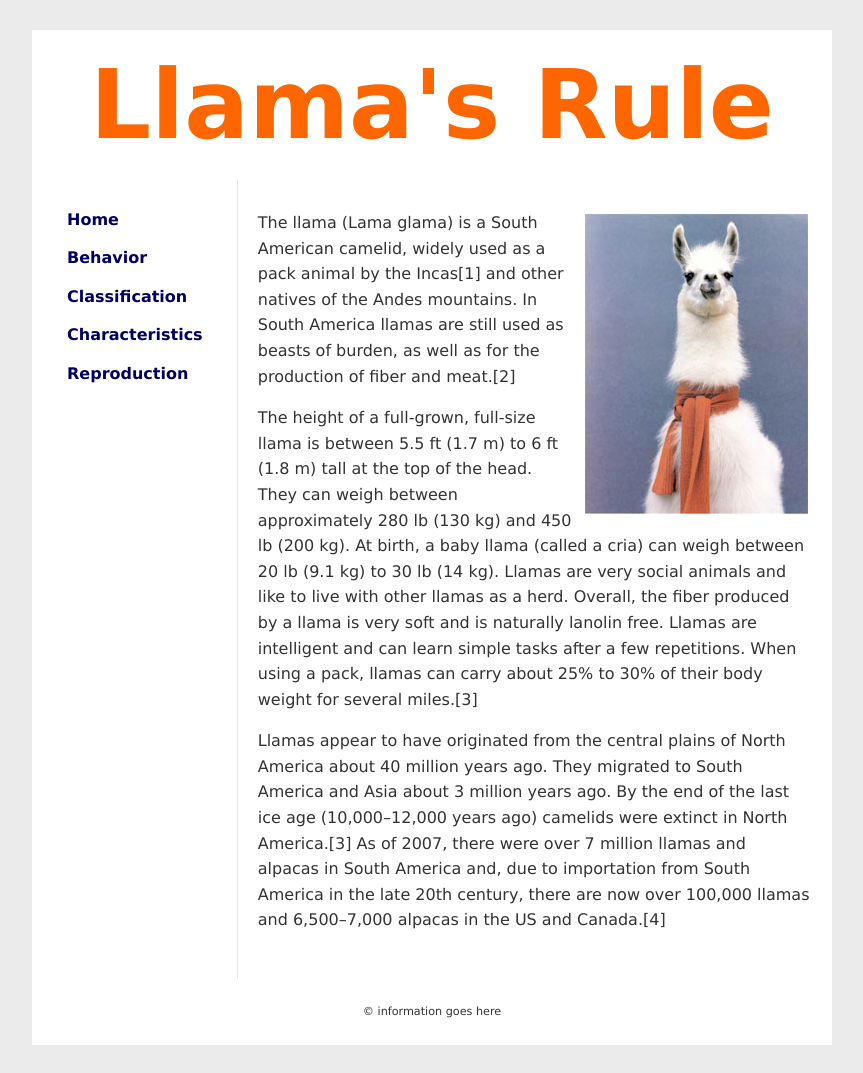
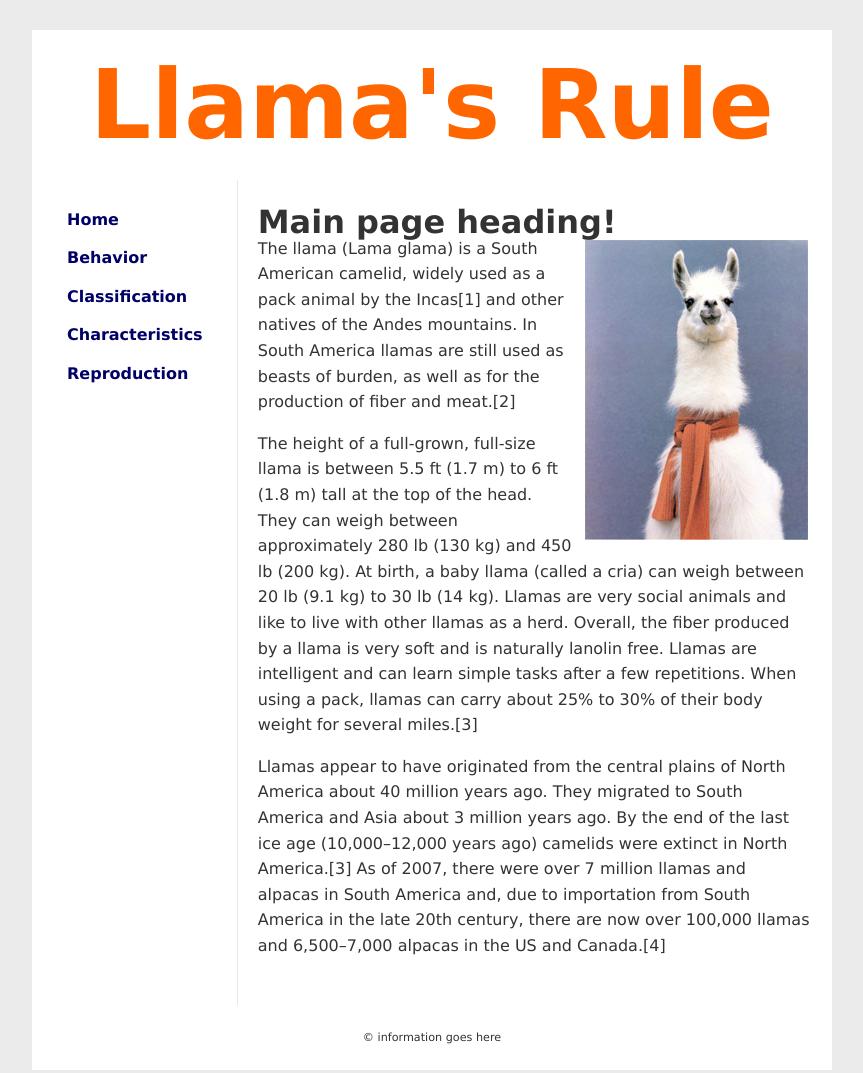
Before and after one commit to ishtepan/llama-site, a plain HTML site: page index.html in a window 1280 px wide. Shown: the whole page, without its empty margins (208-1071 px from the left). Drawn offline with nearby package versions, Linux system fonts and the light colour scheme.

Commit message:
added heading

```diff
--- a/index.html
+++ b/index.html
@@ -31,6 +31,7 @@
         </nav>
 
         <main>
+			<h1>Main page heading!</h1>
             <p><img src="images/llama01.jpg" alt="llama" width="223" height="300" class="alignright">The llama (Lama
                 glama) is a South American camelid, widely used as a pack animal by the Incas[1] and other natives of
                 the Andes mountains. In South America llamas are still used as beasts of burden, as well as for the
```
